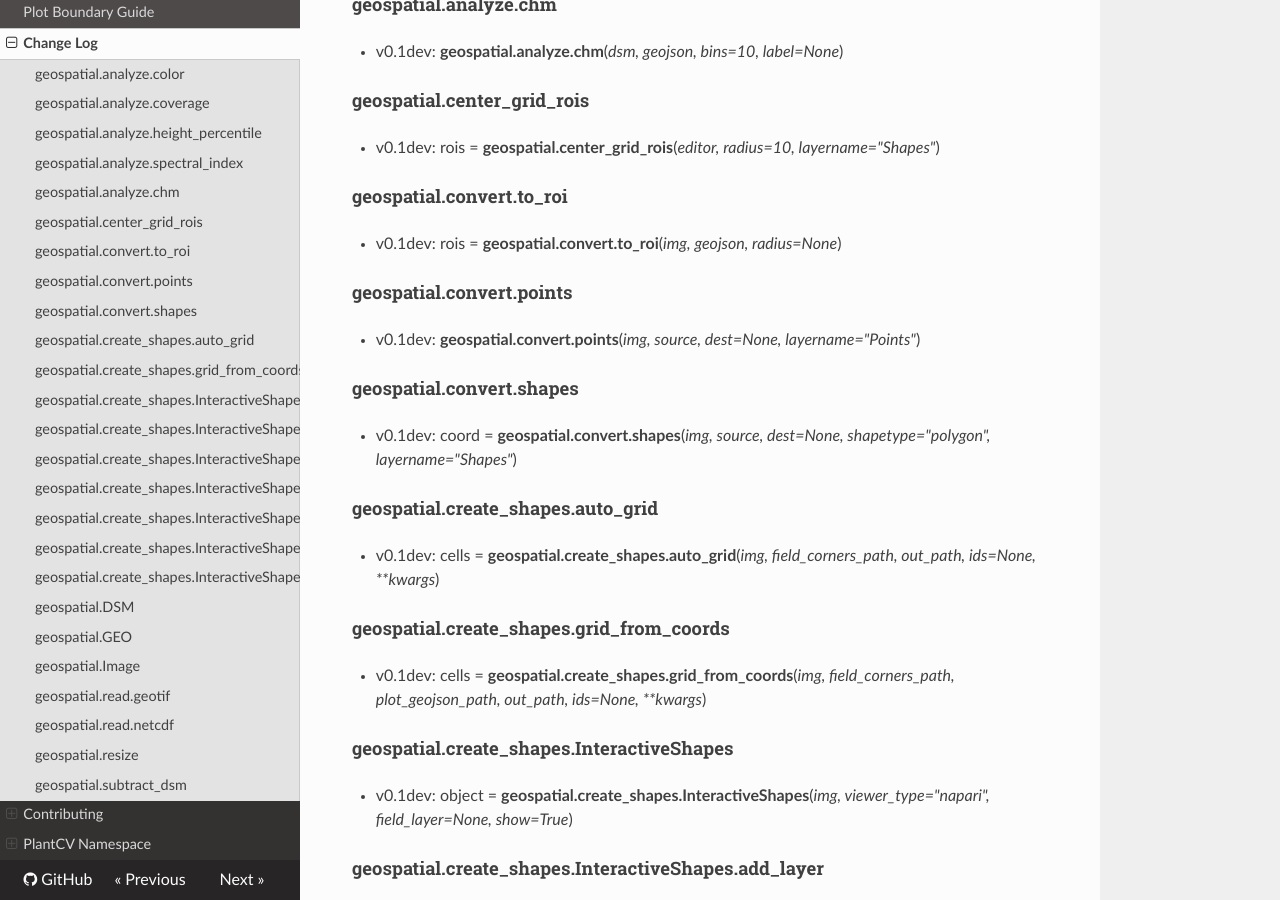
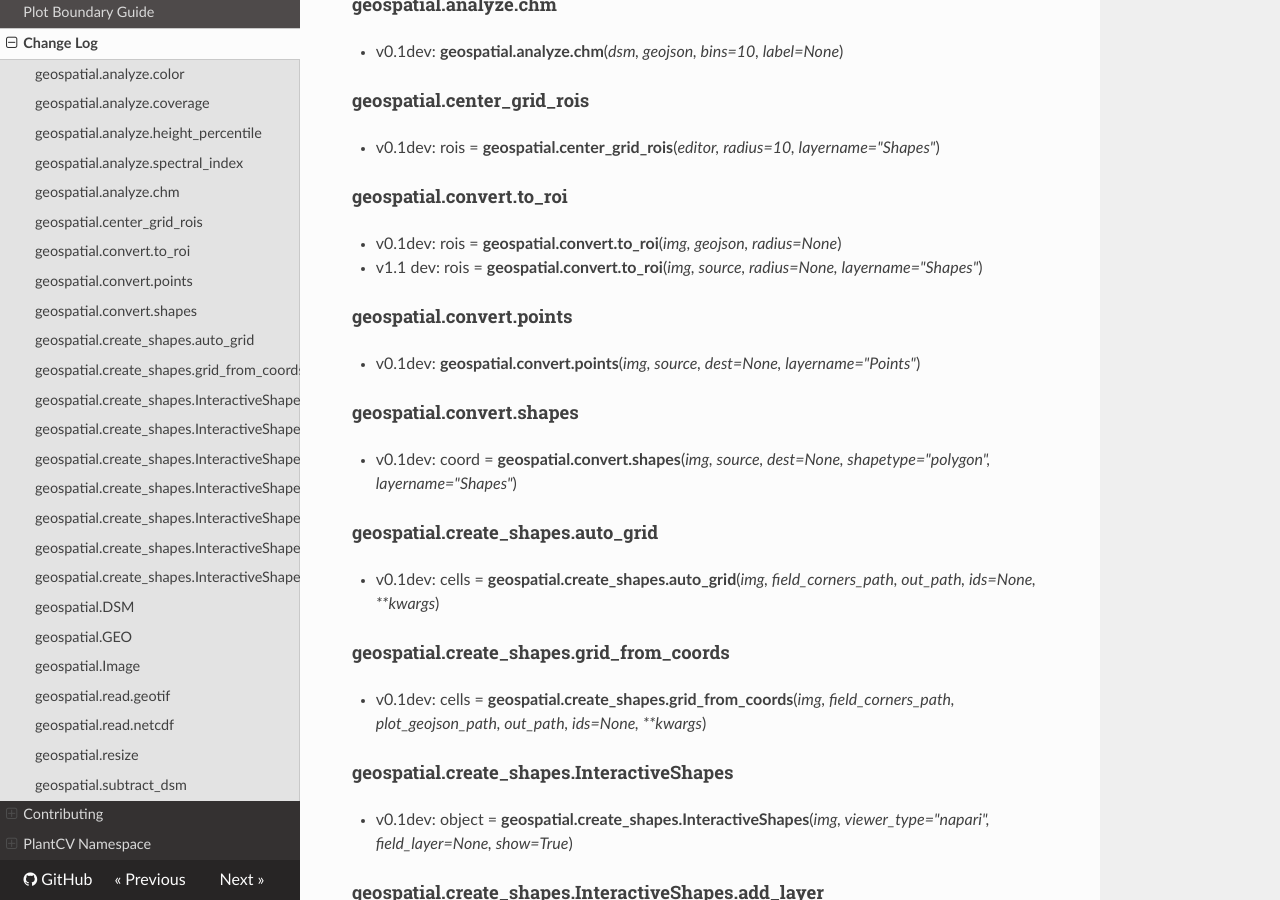
Before and after one commit to danforthcenter/plantcv-geospatial, an MkDocs documentation site: the page built from docs/changelog.md, in a window 1280 px wide and 900 px high, scrolled down 643 px. Built offline with MkDocs 1.6.1, drawn with Linux system fonts in a browser that asks for light colours; nearby versions of some CDN libraries.

Commit message:
add to changelog

```diff
--- a/docs/changelog.md
+++ b/docs/changelog.md
@@ -29,6 +29,7 @@ All notable changes to this project will be documented below.
 #### geospatial.convert.to_roi
 
 * v0.1dev: rois = **geospatial.convert.to_roi**(*img, geojson, radius=None*)
+* v1.1 dev: rois = **geospatial.convert.to_roi**(*img, source, radius=None, layername="Shapes"*)
 
 #### geospatial.convert.points
 
```
